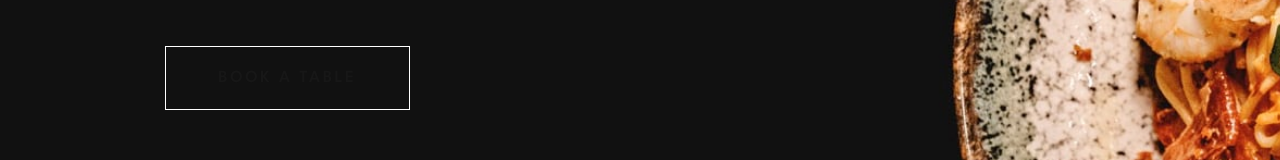
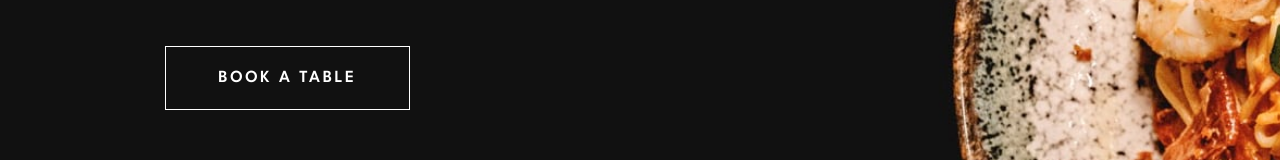
Before and after one commit to shaversj/dine-restaurant-website, a Next.js app: page / in a window 1280 px wide. Shown: the part 520-680 px from the top of the page. Built offline with nearby package versions, Linux system fonts and the light colour scheme.

Commit message:
Update hero text color.

```diff
--- a/src/components/HeroSection.tsx
+++ b/src/components/HeroSection.tsx
@@ -23,7 +23,7 @@ export default function HeroSection() {
           </p>
 
           <Link href={"/booking"} className={"mt-[3.313rem] grid h-[4rem] w-[15.313rem] place-items-center border border-white hover:bg-white hover:text-black lg:mt-[2.5rem]"}>
-            <span className={"text-[1.063rem] leading-[1rem] font-semibold tracking-[0.156rem] uppercase"}>Book a table</span>
+            <span className={"text-[1.063rem] leading-[1rem] font-semibold tracking-[0.156rem] text-white uppercase"}>Book a table</span>
           </Link>
         </div>
       </div>
```
